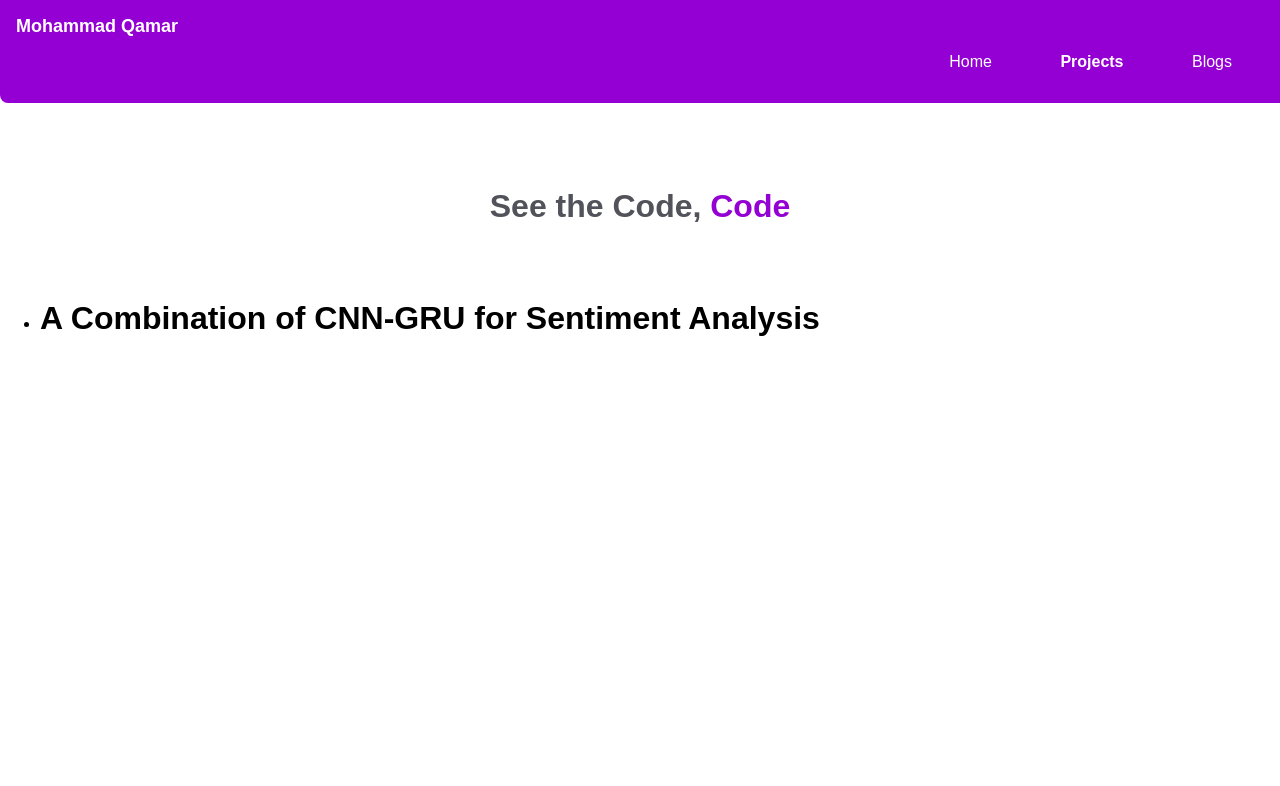
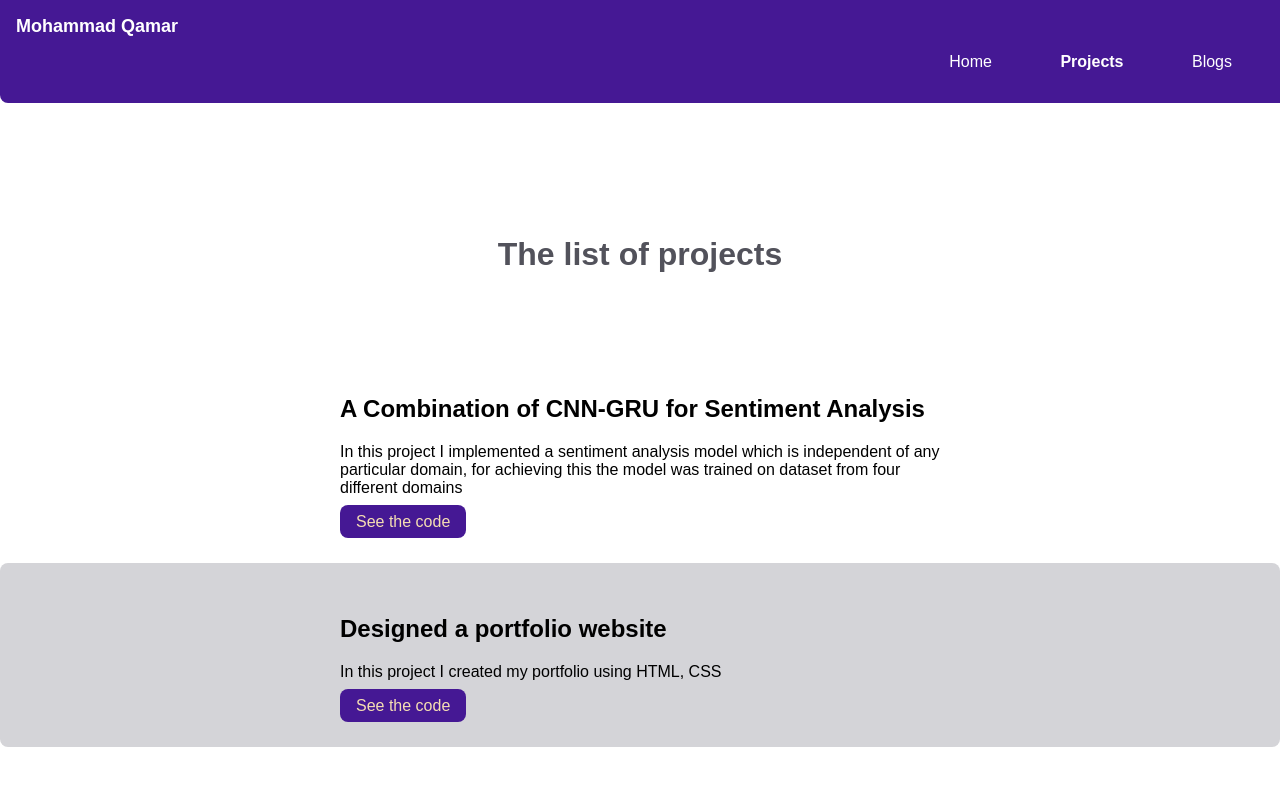
Before and after one commit to Qamar0745/MyPortfolio, a plain HTML site: page projects.html in a window 1280 px wide. Drawn offline with Linux system fonts and the light colour scheme.

Commit message:
Added projects and changed the color

```diff
--- a/projects.html
+++ b/projects.html
@@ -23,13 +23,30 @@
     </nav>
 
     <header class="header">
-        <h1 class="header-heading">See the Code, <span class="heading-inverted">Code</span></h1>
+        <h1 class="header-heading">The list of projects</h1>
     </header>
 
-    <ul>
-        <li>
-            <h1>A Combination of CNN-GRU for Sentiment Analysis</h1>
-        </li>
-    </ul>
+
+             <section class="section">
+                <div class="container-center">
+                    <li class="list">
+                        <h2>A Combination of CNN-GRU for Sentiment Analysis</h2>
+                    </li>
+                    <p>In this project I implemented a sentiment analysis model which is independent of any particular domain, for achieving this the model was trained on dataset from four different domains </p>
+
+                    <a href="https://github.com/Qamar0745" class="primary">See the code</a>
+                </div>
+            </section>
+
+            <section class="section ow">
+                <div class="container-center">
+                    <li class="list"><h2>Designed a portfolio website</h2>
+                        <p>In this project I created my portfolio using HTML, CSS</p>
+                        <a href="https://github.com/Qamar0745" class="primary">See the code</a>
+                        </li>
+                </div>
+
+            </section>
+
 </body>
 </html>
--- a/styles.css
+++ b/styles.css
@@ -13,14 +13,15 @@ body{
 }
 
 :root{
-    --primary-color: darkviolet;
+    --primary-color: #451894;
     --gray: #52525b;
     --white: #f8fafc;
+    --bg-color:#d4d4d8;
 }
 
 .primary{
     padding: 0.5rem 1rem;
-    background-color: darkviolet;
+    background-color: var(--primary-color);
     border-radius: 0.5rem;
     color: wheat;
     text-decoration: none;
@@ -28,7 +29,7 @@ body{
 
 .secondary{
     padding: 0.5rem 1rem;
-    background-color: white;
+    background-color: var(--white);
     color: var(--primary-color);
     text-decoration: none;
     border: 0.5px solid;
@@ -50,7 +51,7 @@ hr{
 }
 
 .navigation{
-    background-color: darkviolet;
+    background-color: var(--primary-color);
     color: white;
     border-bottom-left-radius: 0.5rem;
     padding: 1rem;
@@ -62,13 +63,15 @@ hr{
 }
 
 .header{
-    padding: 2rem;
+    padding-top: 5rem;
+    padding-bottom: 3rem;
 }
 
 .header .header-image{
     max-width: 350px;
     display: block;
     margin: auto;
+    padding-top: 3rem;
 }
 
 .header .header-heading{
@@ -90,7 +93,7 @@ hr{
 }
 
 .ow{
-    background-color: #94a3b8;
+    background-color: var(--bg-color);
     border-radius: 0.5rem;
 }
 
@@ -116,3 +119,11 @@ hr{
     padding-top: 2rem;
     padding-inline-start: 0px;
 }
+
+.list{
+    list-style-type: none;
+}
+
+.projects-ul{
+    margin-left: 0px;
+}
```
Also changed, not shown: blogs.html (+5 -0 lines), index.html (+3 -3 lines).
